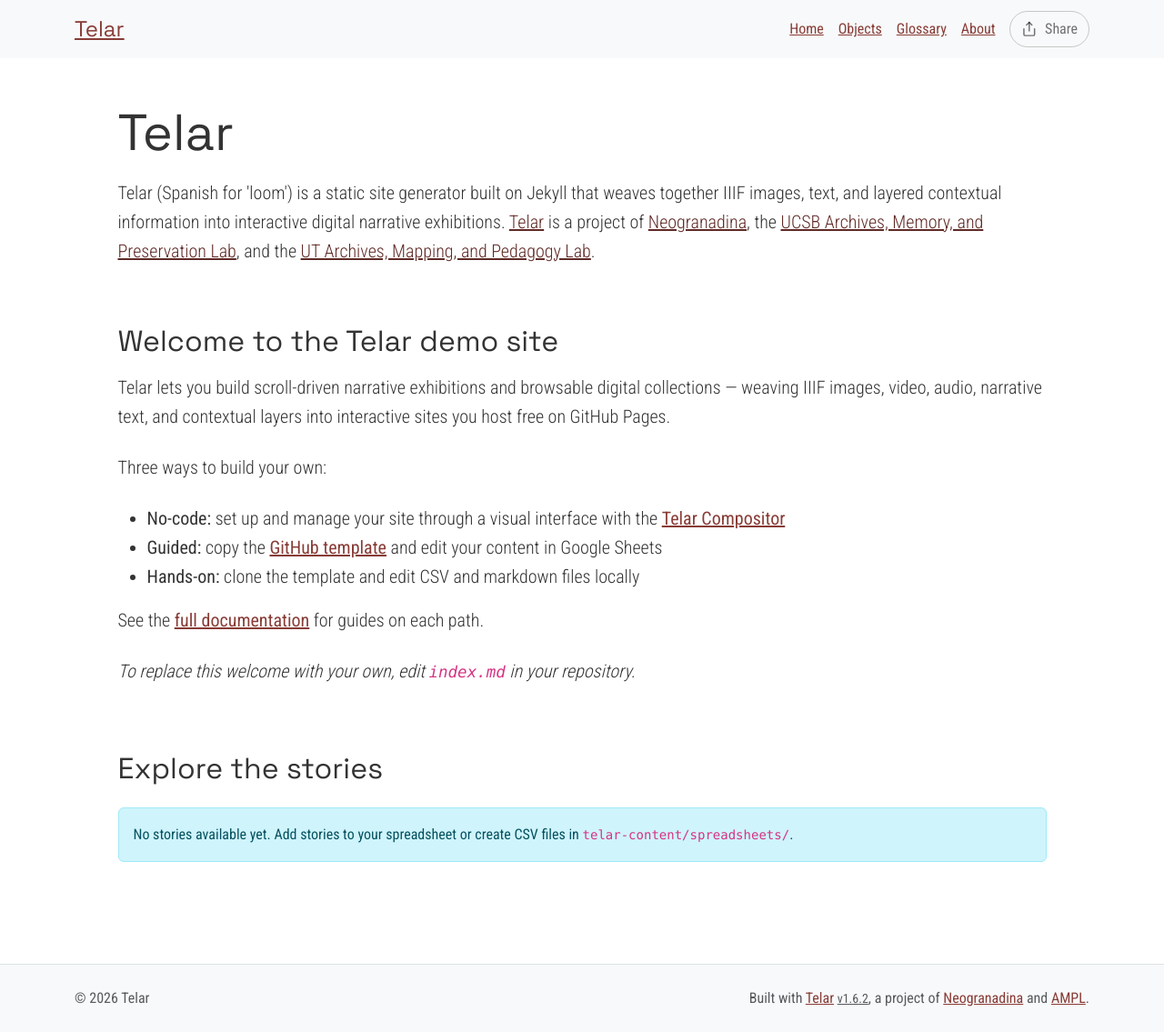
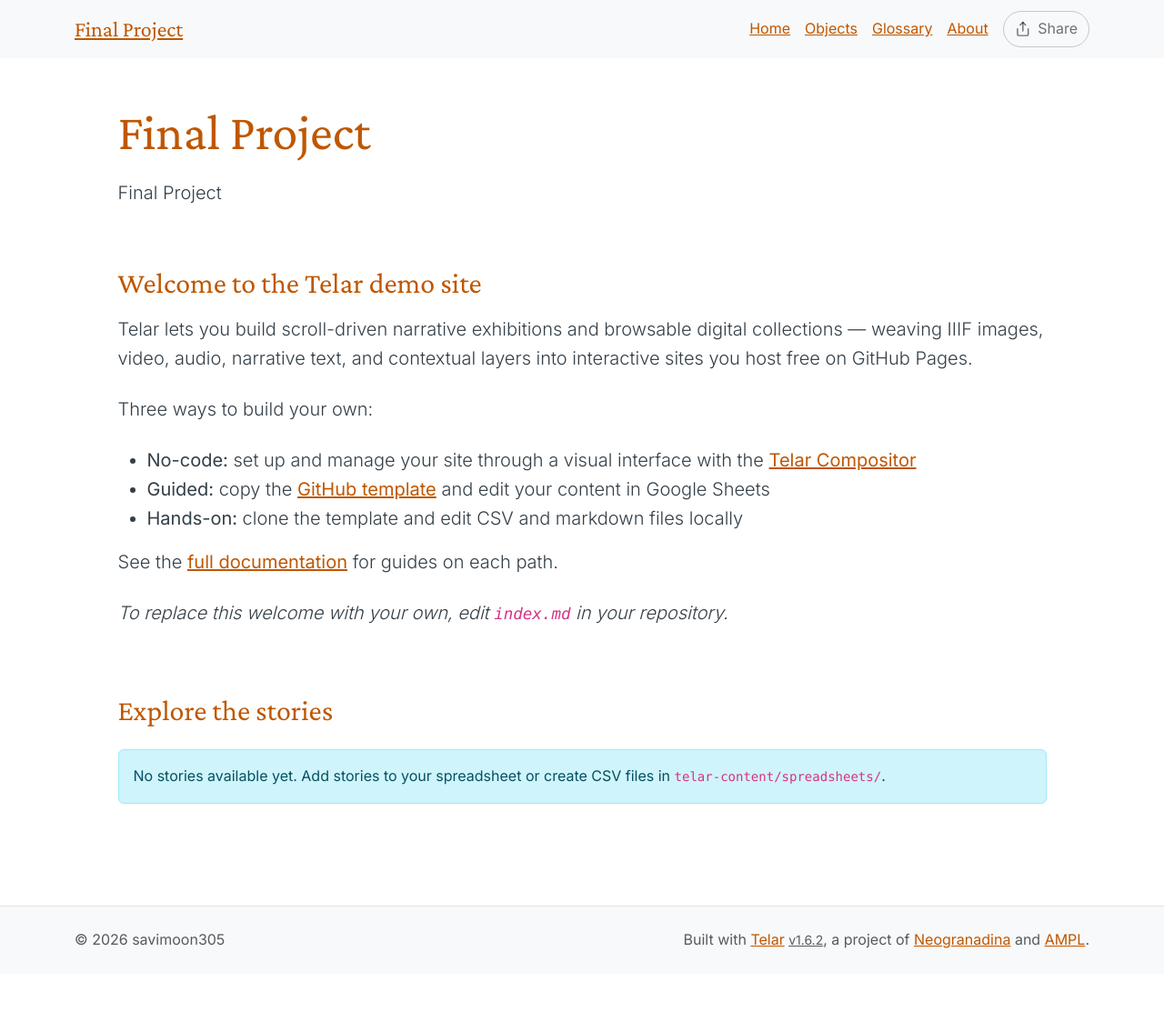
Before and after one commit to savimoon305/finalproject, a Jekyll site: the page built from index.md, in a window 1280 px wide. Shown: the whole page at 91% size. Built offline with Jekyll 4.4.1, drawn with Linux system fonts in a browser that asks for light colours; after the commit the page ends 1071 px from its top, so only the background shows below that.

Commit message:
Set up site configuration and starter content

```diff
--- a/_config.yml
+++ b/_config.yml
@@ -2,13 +2,13 @@
 # https://telar.org
 
 # Site Settings
-title: "Telar"
-description: "Telar (Spanish for 'loom') is a static site generator built on Jekyll that weaves together IIIF images, text, and layered contextual information into interactive digital narrative exhibitions. <a href='https://github.com/UCSB-AMPLab/telar'>Telar</a> is a project of <a href='https://neogranadina.org'>Neogranadina</a>, the <a href='https://ampl.clair.ucsb.edu/'>UCSB Archives, Memory, and Preservation Lab</a>, and the <a href='https://liberalarts.utexas.edu/history/'>UT Archives, Mapping, and Pedagogy Lab</a>."
-url: "https://ampl.clair.ucsb.edu"
-baseurl: "/telar"
-author: ""
+title: "Final Project"
+description: "Final Project"
+url: "https://savimoon305.github.io"
+baseurl: "/finalproject"
+author: "savimoon305"
 email: ""
-telar_theme: "trama" # Options: trama, paisajes, neogranadina, santa-barbara, austin, or custom
+telar_theme: "austin" # Options: trama, paisajes, neogranadina, santa-barbara, austin, or custom
 logo: ""
 telar_language: "en" # Options: "en" (English), "es" (Español)
 collection_mode: false # Set to true to show objects first with large thumbnails and stories below with small thumbnails (collection-first homepage)
@@ -18,7 +18,7 @@
   show_on_homepage: true # Set to false to hide stories section from homepage (stories still accessible via direct URL)
   show_story_steps: true # Set to false to hide "Step X" overlay in stories
   show_object_credits: true # Set to true to display object credits badge (bottom-left corner, dismissable)
-  include_demo_content: true # Fetch demo stories from content.telar.org. Switch this off to hide demo stories and their content.
+  include_demo_content: false # Fetch demo stories from content.telar.org. Switch this off to hide demo stories and their content.
 
 # Collection Interface Settings
 collection_interface:
@@ -45,7 +45,7 @@
 #    - If using GitHub Pages: GitHub Actions will automatically discover tab GIDs and fetch CSVs
 #    - If running locally: Run `python3 scripts/fetch_google_sheets.py` before building
 google_sheets:
-  enabled: true
+  enabled: false
   published_url: "https://docs.google.com/spreadsheets/d/e/2PACX-1vT9eeRoyQCr1j-1uDaWBm-rgZNXtn9A-mepL0I4dqDTx2-E_6gbVD-8x0DYDVhppiAzrFpd20_9cr3z/pubhtml"
 
 #
--- a/telar-content/spreadsheets/glossary.csv
+++ b/telar-content/spreadsheets/glossary.csv
@@ -2,6 +2,4 @@
 id_término,titulo,definición
 # Make it lower-case and avoid spaces.,# Please provide a title — this is required.,"Panel content: write text here, paste markdown, or the name of an .md file in /components/texts/glossary/ (the .md extension is required)"
 # Escríbelo en minúsculas y sin espacios.,# Incluye un título: este campo es obligatorio.,"Contenido del panel: escribe texto aquí, pega markdown, o indica un archivo archivo .md en /components/texts/glossary/ (la extensión .md es obligatoria)"
-telar,Telar,"Telar (Spanish for 'loom') is a minimal-computing framework that weaves together IIIF images, audio, video, and texts to create layered visual narratives for digital scholarship, public exhibitions, community storytelling, and classroom projects. Learn more at [Telar.org](https://telar.org)
-
-Telar es un marco de computación mínima que entreteje imágenes IIIF, audio, video y textos en narrativas visuales por capas para humanidades digitales, exposiciones públicas, narrativa comunitaria y proyectos en el salón de clase. Aprende más en [Telar.org](https://telar.org)"
+telar,Telar,"Telar (Spanish for 'loom') is a minimal-computing framework that weaves together IIIF images, audio, video, and texts to create layered visual narratives for digital scholarship, public exhibitions, community storytelling, and classroom projects. Learn more at [Telar.org](https://telar.org)"
--- a/telar-content/spreadsheets/plantilla_en_blanco.csv
+++ /dev/null
@@ -1,5 +0,0 @@
-paso,objeto,página,x,y,zoom,inicio_clip,fin_clip,bucle,texto_alt,pregunta,respuesta,boton_capa1,contenido_capa1,boton_capa2,contenido_capa2
-#,id_objeto de la pestaña objetos / objects,para objetos con múltiples páginas,Posición horizontal 0-1 (0.5 = centro),Posición vertical 0-1 (0.5 = centro),1.0 = imagen completa,"Tiempo de inicio para clips de video/audio, ej. ""1:30"" (m:ss) o ""90"" (segundos)",Tiempo de fin para clips de video/audio,sí para repetir el clip (loop),"Describe lo que se ve en esta vista ampliada para lectores de pantalla. Si se deja vacío, se usa la descripción de imagen del objeto.",Encabezado para este paso,Texto breve de 1-2 oraciones,"Texto opcional del botón (predeterminado: ""Saber más"")","Contenido del panel: escribe texto aquí, pega markdown, o indica ruta a archivo .md (ej. tu-historia/archivo.md)","Texto opcional del segundo botón (predeterminado: ""Profundizar más"")","Segundo panel: escribe texto aquí, pega markdown, o indica ruta a archivo .md"
-1,telar-placeholder,,,,,,,,,pregunta,respuesta,,,,
-2,telar-placeholder,,,,,,,,,pregunta,respuesta,,,,
-3,telar-placeholder,,,,,,,,,pregunta,respuesta,,,,
--- a/telar-content/spreadsheets/project.csv
+++ b/telar-content/spreadsheets/project.csv
@@ -3,4 +3,3 @@
 #,# Must match the tab name exactly. Use lowercase letters and hyphens (e.g. allegorical-woman),Story title,Optional subtitle,Optional attribution (supports markdown),"If ""yes"", then users will need the key you set in _config.yml to access this story."
 #,# Debe coincidir con el nombre de la pestaña exactamente. Usa letras minúsculas y guiones (p. ej. mujer-alegorica),Título de la historia,Subtítulo opcional,Atribución opcional (admite markdown),"Si ""sí"", los usuarios deberán utilizar la clave que fijes en _config.yml"
 1,blank_template,replace me with your title,,,FALSE
-2,plantilla_en_blanco,reemplázame con tu título,,,FALSE
```
Also changed, not shown: telar-content/texts/stories/plantilla_en_blanco/ejemplo-panel.md (deleted, +0 -9 lines).
